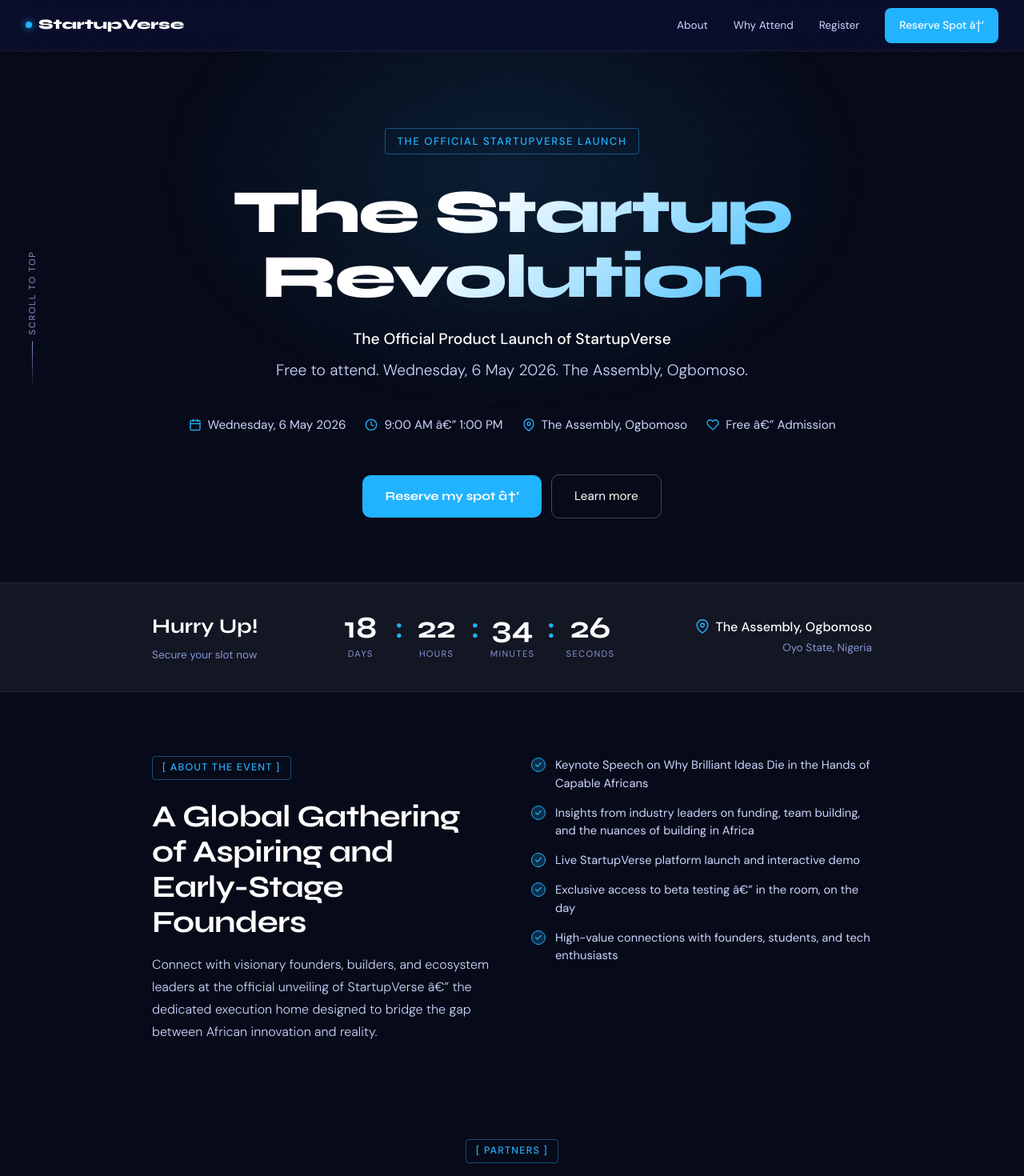
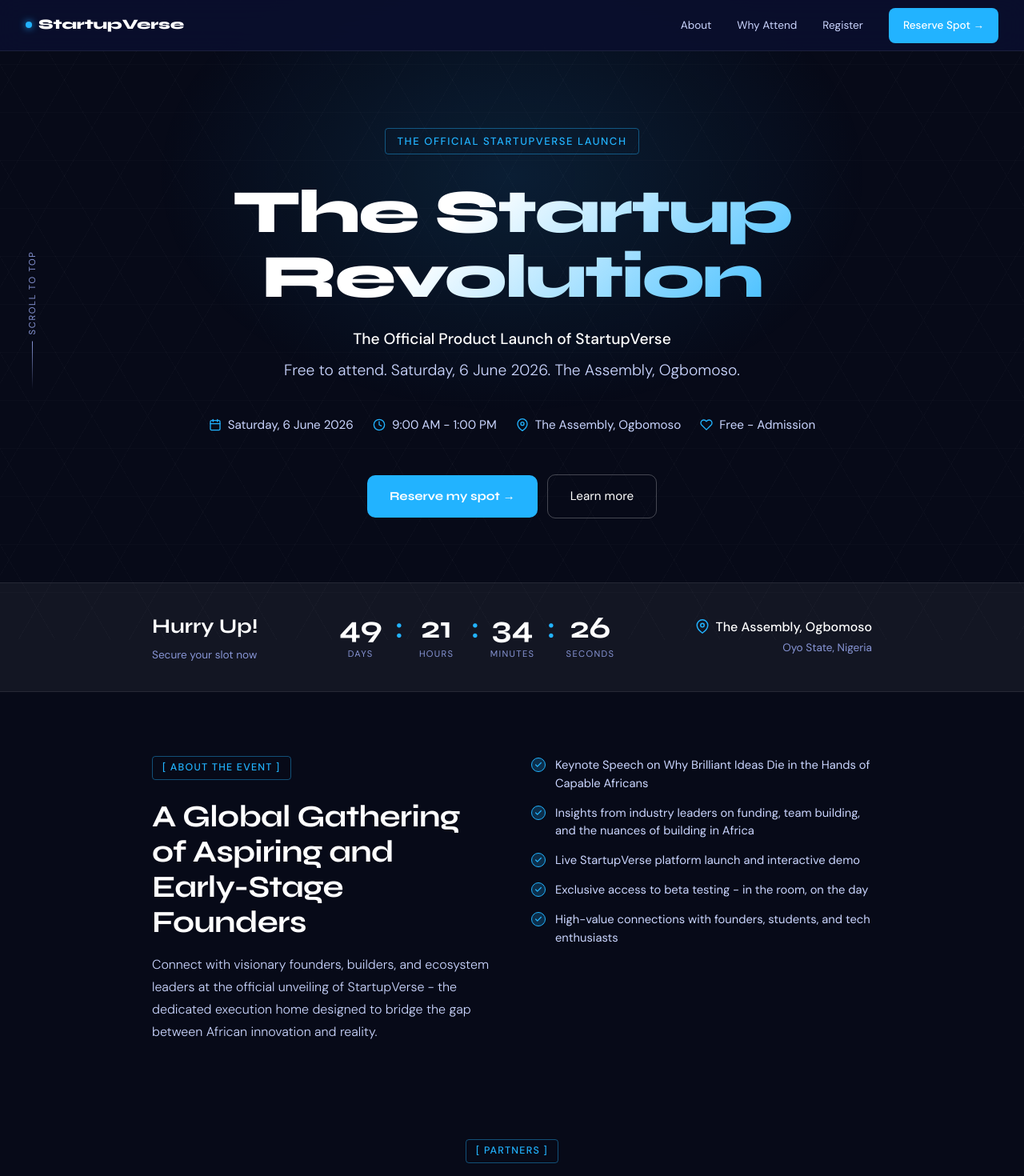
Before and after one commit to zayn-tech-info/startup-verse-waitlist, a React (Vite) app: page / in a window 1280 px wide. Shown: the top 1470 px of the page at 80% size. Built offline with nearby package versions, Linux system fonts and the light colour scheme; no server answers.

Commit message:
feat: implement landing page for StartupVerse launch event

```diff
--- a/src/pages/LandingPage.tsx
+++ b/src/pages/LandingPage.tsx
@@ -22,7 +22,7 @@
       <li><a href="#about">About</a></li>
       <li><a href="#gain">Why Attend</a></li>
       <li><a href="#register">Register</a></li>
-      <li><a href="#register" class="nav-cta">Reserve Spot â†’</a></li>
+      <li><a href="#register" class="nav-cta">Reserve Spot &rarr;</a></li>
     </ul>
     <button class="mobile-menu-btn" id="mobile-menu-btn" aria-label="Open menu" aria-expanded="false">
       <span class="hamburger-line"></span>
@@ -40,7 +40,7 @@
         <li><a href="#about" class="mobile-nav-link">About</a></li>
         <li><a href="#gain" class="mobile-nav-link">Why Attend</a></li>
         <li><a href="#register" class="mobile-nav-link">Register</a></li>
-        <li><a href="#register" class="mobile-nav-cta">Reserve Spot â†’</a></li>
+        <li><a href="#register" class="mobile-nav-cta">Reserve Spot &rarr;</a></li>
       </ul>
     </div>
   </nav>
@@ -53,17 +53,17 @@
       <strong>The Official Product Launch of StartupVerse</strong>
     </p>
     <p class="hero-sub fu fu3" style="margin-bottom:0">
-      Free to attend. Wednesday, 6 May 2026. The Assembly, Ogbomoso.
+      Free to attend. Saturday, 6 June 2026. The Assembly, Ogbomoso.
     </p>
 
     <div class="hero-meta fu fu4">
       <div class="hero-meta-item">
         <svg width="16" height="16" viewBox="0 0 24 24" fill="none" stroke="currentColor" stroke-width="2" stroke-linecap="round" stroke-linejoin="round"><rect x="3" y="4" width="18" height="18" rx="2"/><line x1="16" y1="2" x2="16" y2="6"/><line x1="8" y1="2" x2="8" y2="6"/><line x1="3" y1="10" x2="21" y2="10"/></svg>
-        Wednesday, 6 May 2026
+        Saturday, 6 June 2026
       </div>
       <div class="hero-meta-item">
         <svg width="16" height="16" viewBox="0 0 24 24" fill="none" stroke="currentColor" stroke-width="2" stroke-linecap="round" stroke-linejoin="round"><circle cx="12" cy="12" r="10"/><polyline points="12 6 12 12 16 14"/></svg>
-        9:00 AM â€” 1:00 PM
+        9:00 AM - 1:00 PM
       </div>
       <div class="hero-meta-item">
         <svg width="16" height="16" viewBox="0 0 24 24" fill="none" stroke="currentColor" stroke-width="2" stroke-linecap="round" stroke-linejoin="round"><path d="M21 10c0 7-9 13-9 13s-9-6-9-13a9 9 0 0 1 18 0z"/><circle cx="12" cy="10" r="3"/></svg>
@@ -71,12 +71,12 @@
       </div>
       <div class="hero-meta-item">
         <svg width="16" height="16" viewBox="0 0 24 24" fill="none" stroke="currentColor" stroke-width="2" stroke-linecap="round" stroke-linejoin="round"><path d="M20.84 4.61a5.5 5.5 0 0 0-7.78 0L12 5.67l-1.06-1.06a5.5 5.5 0 0 0-7.78 7.78l1.06 1.06L12 21.23l7.78-7.78 1.06-1.06a5.5 5.5 0 0 0 0-7.78z"/></svg>
-        Free â€” Admission
+        Free - Admission
       </div>
     </div>
 
     <div class="hero-btns fu fu5">
-      <a href="#register" class="btn-primary">Reserve my spot â†’</a>
+      <a href="#register" class="btn-primary">Reserve my spot &rarr;</a>
       <a href="#about" class="btn-outline">Learn more</a>
     </div>
   </header>
@@ -129,7 +129,7 @@
           <div class="section-eyebrow">About the Event</div>
           <h2 class="section-title">A Global Gathering of Aspiring and Early-Stage Founders</h2>
           <p class="section-body">
-            Connect with visionary founders, builders, and ecosystem leaders at the official unveiling of StartupVerse â€” the dedicated execution home designed to bridge the gap between African innovation and reality.
+            Connect with visionary founders, builders, and ecosystem leaders at the official unveiling of StartupVerse - the dedicated execution home designed to bridge the gap between African innovation and reality.
           </p>
         </div>
         <ul class="about-list">
@@ -147,7 +147,7 @@
           </li>
           <li>
             <span class="check"><svg width="10" height="10" viewBox="0 0 24 24" fill="none" stroke="currentColor" stroke-width="3" stroke-linecap="round" stroke-linejoin="round"><polyline points="20 6 9 17 4 12"/></svg></span>
-            Exclusive access to beta testing â€” in the room, on the day
+            Exclusive access to beta testing - in the room, on the day
           </li>
           <li>
             <span class="check"><svg width="10" height="10" viewBox="0 0 24 24" fill="none" stroke="currentColor" stroke-width="3" stroke-linecap="round" stroke-linejoin="round"><polyline points="20 6 9 17 4 12"/></svg></span>
@@ -195,7 +195,7 @@
         <div class="gain-card">
           <div class="gain-num">02</div>
           <h4>Early Platform Access</h4>
-          <p>Be among the first to onboard the StartupVerse beta â€” a head start on the tools designed to power your execution journey.</p>
+          <p>Be among the first to onboard the StartupVerse beta - a head start on the tools designed to power your execution journey.</p>
         </div>
         <div class="gain-card">
           <div class="gain-num">03</div>
@@ -222,7 +222,7 @@
 
       <div class="form-card reveal">
         <div id="form-body">
-          <p class="form-sub">#BuildWithStartupVerse Â· Free admission Â· 6 May 2026</p>
+          <p class="form-sub">#BuildWithStartupVerse &middot; Free admission &middot; 6 June 2026</p>
 
           <form id="reg-form" novalidate>
             <div class="form-group">
@@ -288,11 +288,11 @@
 
             <div class="form-group">
               <label for="hope">What do you hope to take away? <span class="opt">(optional)</span></label>
-              <textarea id="hope" name="hope" placeholder="Tell us in a sentence or two â€” optional but appreciated"></textarea>
+              <textarea id="hope" name="hope" placeholder="Tell us in a sentence or two - optional but appreciated"></textarea>
             </div>
 
             <button type="submit" class="submit-btn" id="submit-btn">
-              Reserve my spot â†’
+              Reserve my spot &rarr;
             </button>
 
             <p class="free-note"><strong>100% free.</strong> No payment. Registration closes when seats are full.</p>
@@ -305,7 +305,7 @@
             <svg width="28" height="28" viewBox="0 0 24 24" fill="none" stroke="currentColor" stroke-width="2.5" stroke-linecap="round" stroke-linejoin="round"><polyline points="20 6 9 17 4 12"/></svg>
           </div>
           <h3>You're registered!</h3>
-          <p>We'll see you on 6th of May.<br>Check your email â€” we'll send you everything you need before the event.</p>
+          <p>We'll see you on 6th of June.<br>Check your email - we'll send you everything you need before the event.</p>
           <a class="wa-share" href="https://wa.me/?text=I%20just%20registered%20for%20The%20Startup%20Revolution%20by%20StartupVerse!%20It%27s%20free%20%E2%80%94%20join%20me.%20%23BuildWithStartupVerse" target="_blank" rel="noopener">
             <svg width="16" height="16" viewBox="0 0 24 24" fill="currentColor"><path d="M17.472 14.382c-.297-.149-1.758-.867-2.03-.967-.273-.099-.471-.148-.67.15-.197.297-.767.966-.94 1.164-.173.199-.347.223-.644.075-.297-.15-1.255-.463-2.39-1.475-.883-.788-1.48-1.761-1.653-2.059-.173-.297-.018-.458.13-.606.134-.133.298-.347.446-.52.149-.174.198-.298.298-.497.099-.198.05-.371-.025-.52-.075-.149-.669-1.612-.916-2.207-.242-.579-.487-.5-.669-.51-.173-.008-.371-.01-.57-.01-.198 0-.52.074-.792.372-.272.297-1.04 1.016-1.04 2.479 0 1.462 1.065 2.875 1.213 3.074.149.198 2.096 3.2 5.077 4.487.709.306 1.262.489 1.694.625.712.227 1.36.195 1.871.118.571-.085 1.758-.719 2.006-1.413.248-.694.248-1.289.173-1.413-.074-.124-.272-.198-.57-.347m-5.421 7.403h-.004a9.87 9.87 0 01-5.031-1.378l-.361-.214-3.741.982.998-3.648-.235-.374a9.86 9.86 0 01-1.51-5.26c.001-5.45 4.436-9.884 9.888-9.884 2.64 0 5.122 1.03 6.988 2.898a9.825 9.825 0 012.893 6.994c-.003 5.45-4.437 9.884-9.885 9.884m8.413-18.297A11.815 11.815 0 0012.05 0C5.495 0 .16 5.335.157 11.892c0 2.096.547 4.142 1.588 5.945L.057 24l6.305-1.654a11.882 11.882 0 005.683 1.448h.005c6.554 0 11.89-5.335 11.893-11.893a11.821 11.821 0 00-3.48-8.413Z"/></svg>
             Share with your network
@@ -321,7 +321,7 @@
       <a href="#" class="footer-logo">
         <span class="logo-dot"></span>StartupVerse
       </a>
-      <p class="footer-tag"><strong>#BuildWithStartupVerse</strong> Â· The Assembly, Ogbomoso, Oyo State</p>
+      <p class="footer-tag"><strong>#BuildWithStartupVerse</strong> &middot; The Assembly, Ogbomoso, Oyo State</p>
       <div class="footer-social">
         <a href="#">Instagram</a>
         <a href="#">Twitter / X</a>
@@ -337,7 +337,7 @@
   const html = useMemo(() => LANDING_HTML, []);
 
   useEffect(() => {
-    const target = new Date("2026-05-06T09:00:00").getTime();
+    const target = new Date("2026-06-06T09:00:00+01:00").getTime();
 
     const update = () => {
       const now = Date.now();
@@ -456,7 +456,7 @@
         return;
       }
 
-      btn.textContent = "Submittingâ€¦";
+      btn.textContent = "Submitting...";
       btn.disabled = true;
 
       try {
@@ -475,7 +475,7 @@
       } catch (err) {
         console.error(err);
         alert("Registration failed. Please try again.");
-        btn.textContent = "Reserve my spot â†’";
+        btn.textContent = "Reserve my spot ->";
         btn.disabled = false;
       }
     };
```
